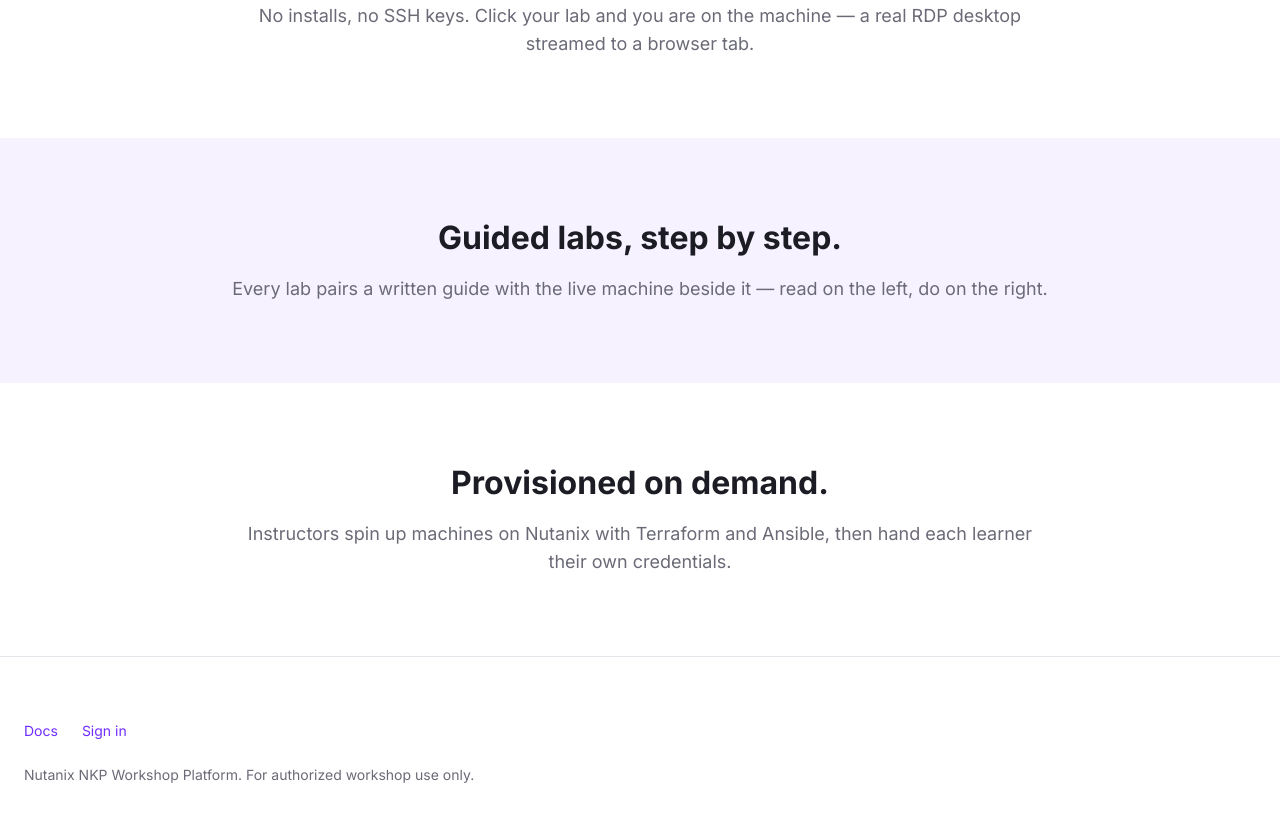
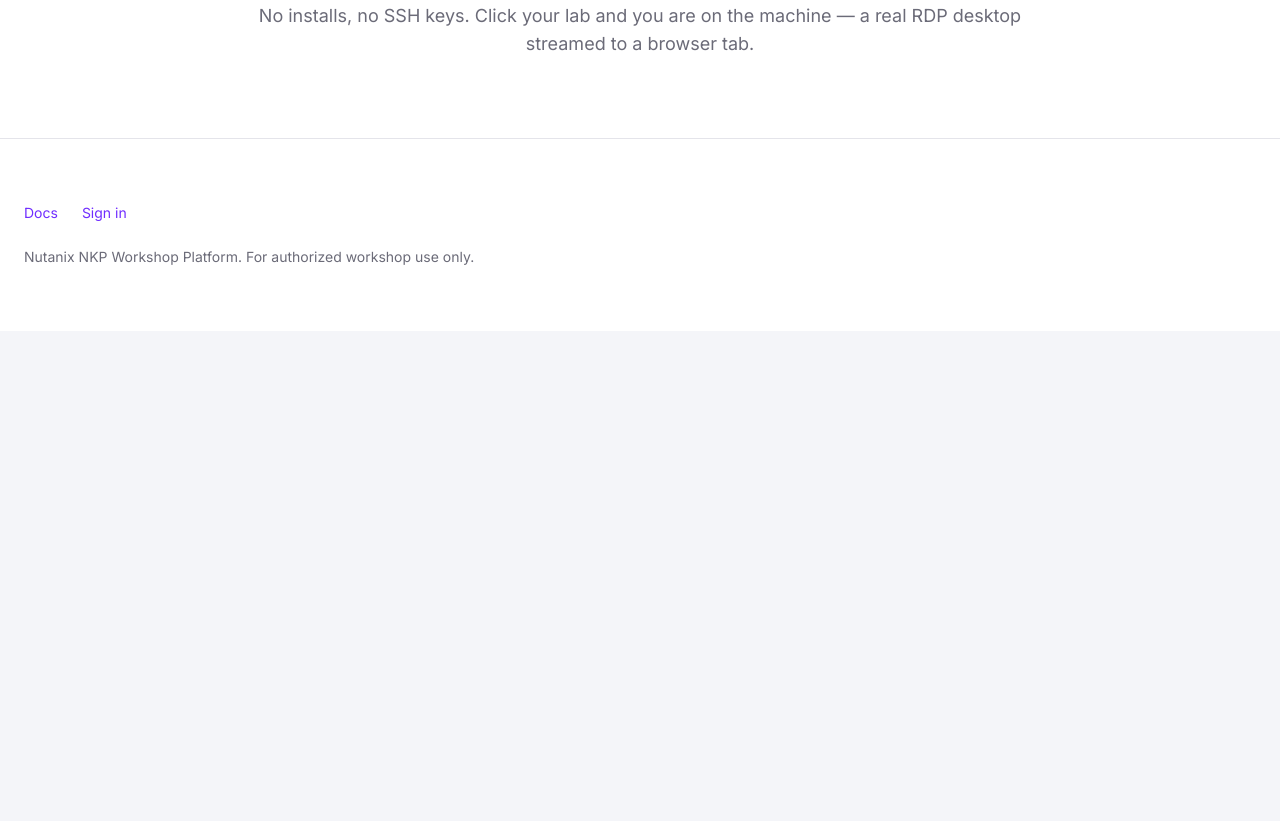
Before and after one commit to mossZmossZ/Nutanix-NKP-Demo-Platform, a React (Vite) app in the folder frontend/: page / in a window 1280 px wide. Shown: the part 900-1721 px from the top of the page. After the commit the page ends 1231 px from the top, so only its background shows below. Built offline with nearby package versions, Linux system fonts and the light colour scheme; no server answers.

Commit message:
Update the compose and edit landing page

```diff
--- a/frontend/src/pages/LandingPage.tsx
+++ b/frontend/src/pages/LandingPage.tsx
@@ -14,11 +14,6 @@ export function LandingPage() {
   const tile2Title = useReveal<HTMLHeadingElement>()
   const tile2Lead = useReveal<HTMLParagraphElement>()
 
-  const tile3Title = useReveal<HTMLHeadingElement>()
-  const tile3Lead = useReveal<HTMLParagraphElement>()
-
-  const tile4Title = useReveal<HTMLHeadingElement>()
-  const tile4Lead = useReveal<HTMLParagraphElement>()
 
   return (
     <>
@@ -90,47 +85,6 @@ export function LandingPage() {
         </div>
       </section>
 
-      {/* Tile 3 — violet-50: the guided labs story */}
-      <section className="bg-violet-50 px-lg py-section text-center">
-        <div className="mx-auto max-w-[820px]">
-          <h2
-            ref={tile3Title.ref}
-            style={revealDelay(0)}
-            className={`text-h2 text-foreground ${revealClass(tile3Title.visible)}`}
-          >
-            Guided labs, step by step.
-          </h2>
-          <p
-            ref={tile3Lead.ref}
-            style={revealDelay(1)}
-            className={`mt-md text-body-lg text-muted-foreground ${revealClass(tile3Lead.visible)}`}
-          >
-            Every lab pairs a written guide with the live machine beside it —
-            read on the left, do on the right.
-          </p>
-        </div>
-      </section>
-
-      {/* Tile 4 — white: the provisioning story */}
-      <section className="bg-white px-lg py-section text-center">
-        <div className="mx-auto max-w-[820px]">
-          <h2
-            ref={tile4Title.ref}
-            style={revealDelay(0)}
-            className={`text-h2 text-foreground ${revealClass(tile4Title.visible)}`}
-          >
-            Provisioned on demand.
-          </h2>
-          <p
-            ref={tile4Lead.ref}
-            style={revealDelay(1)}
-            className={`mt-md text-body-lg text-muted-foreground ${revealClass(tile4Lead.visible)}`}
-          >
-            Instructors spin up machines on Nutanix with Terraform and Ansible,
-            then hand each learner their own credentials.
-          </p>
-        </div>
-      </section>
     </>
   )
 }
```
Also changed, not shown: 1 other file (tests, documents, lock files or other folders).
